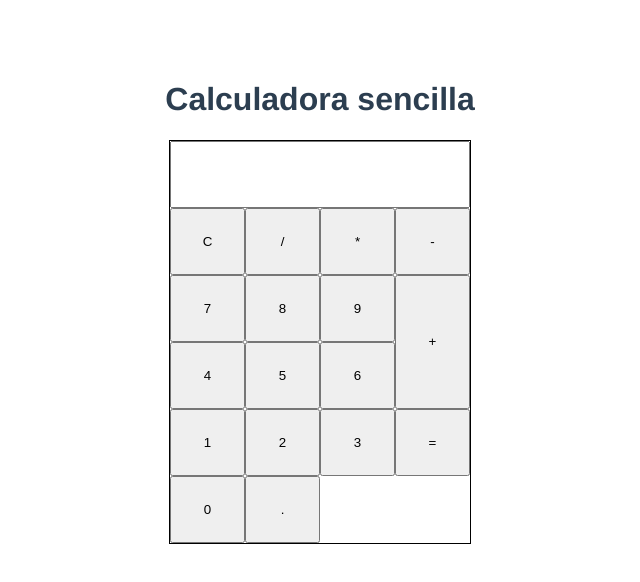
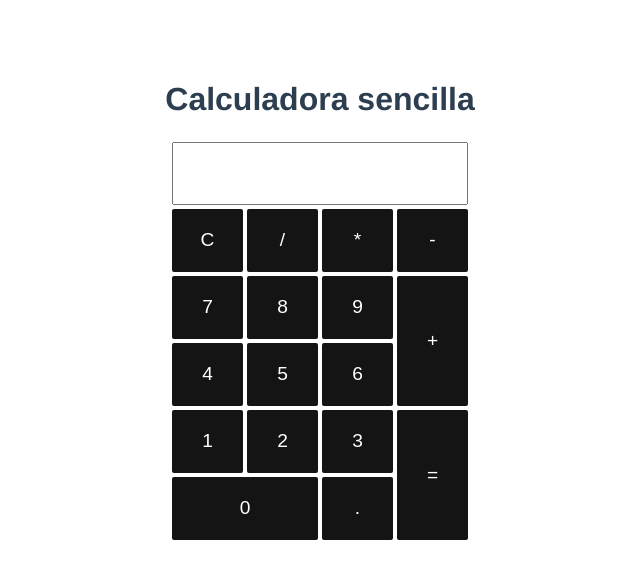
Before and after one commit to guillermoso/simple-calc, a Vue app: page / in a window 1280 px wide. Shown: the top 582 px of the page, without its empty margins (320-960 px from the left). Built offline with nearby package versions, Linux system fonts and the light colour scheme.

Commit message:
primeros estilos

```diff
--- a/src/App.vue
+++ b/src/App.vue
@@ -23,5 +23,7 @@ export default {
   text-align: center;
   color: #2c3e50;
   margin-top: 60px;
+  width: 100%;
+  height: 100%;
 }
 </style>
--- a/src/components/calculadora.vue
+++ b/src/components/calculadora.vue
@@ -42,12 +42,28 @@
 .calc {
     width: 300px;
     height: 402px;
-    border: 1px solid black;
     display: grid;
     grid-template-columns: repeat(4, 75px);
     grid-template-rows: repeat(6, 67px);
 }
 
+.calc button, input {
+    margin: 2px;
+}
+
+.calc button {
+    border: 2px solid #141414;
+    background-color: #141414;
+    transition-duration: 0.4s;
+    border-radius: 2px;
+    font-size: 1.2em;
+    color: white;
+}
+
+.calc button:hover {
+    background-color: white;
+    color: #141414;
+}
 .calc input {
     grid-column: 1 / span 4;
 }
@@ -58,8 +74,12 @@
 }
 
 #igual {
-
+    grid-column-start: 4;
+    grid-row: 5 / span 2;
 }
 
+#cero {
+    grid-column: 1 / span 2;
+}
 
 </style>
```
